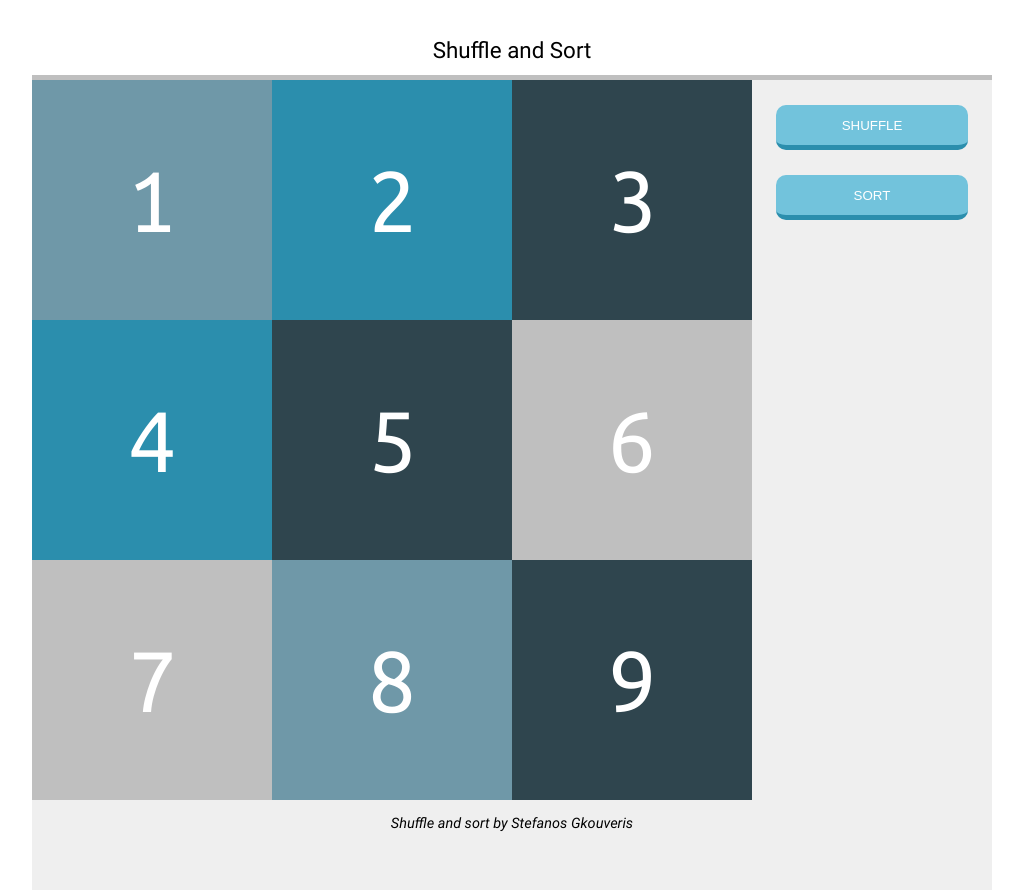
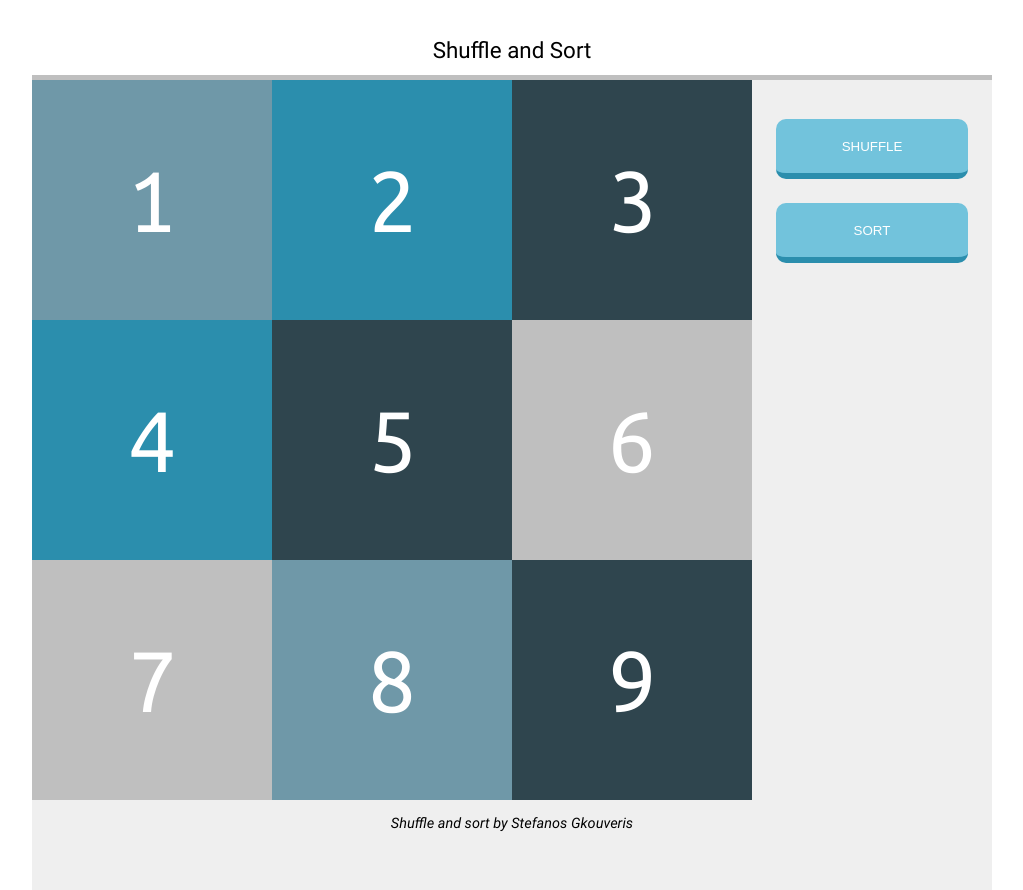
Before and after one commit to sgouver/maersk-coding-exercise, a plain HTML site: page index.html in a window 1280 px wide. Shown: the whole page, without its empty margins (128-1151 px from the left). Drawn offline with Linux system fonts and the light colour scheme.

Commit message:
UI adjustment for the buttons
-Minor CSS changes to align more the desktop buttons with the mockup

```diff
--- a/style.css
+++ b/style.css
@@ -99,15 +99,16 @@
     }
 
     aside {
+        padding-top: 15px;
         border-top: 5px solid #BFBFBF;
         background-color: #EFEFEF;
     }
 
     aside button {
         display: block;
-        height: 45px;
+        height: 60px;
         width: 80%;
-        margin: 25px auto 25px auto;
+        margin: 24px auto 24px auto;
     }
 
     main {
@@ -179,9 +180,9 @@ aside button {
     cursor: pointer;
     background-color: #72C3DC;
     color: #FFFFFF;
+    border-radius: 10px;
     border: none;
-    border-bottom: 5px solid #2B8EAD;
-    border-radius: 10px;
+    border-bottom: 6px solid #2B8EAD;
 }
 
 aside button:hover {
@@ -189,7 +190,7 @@ aside button:hover {
 }
 
 aside button:active {
-    border-bottom: 3px solid #2B8EAD;
+    border-bottom: 4px solid #2B8EAD;
 }
 
 footer {
```
